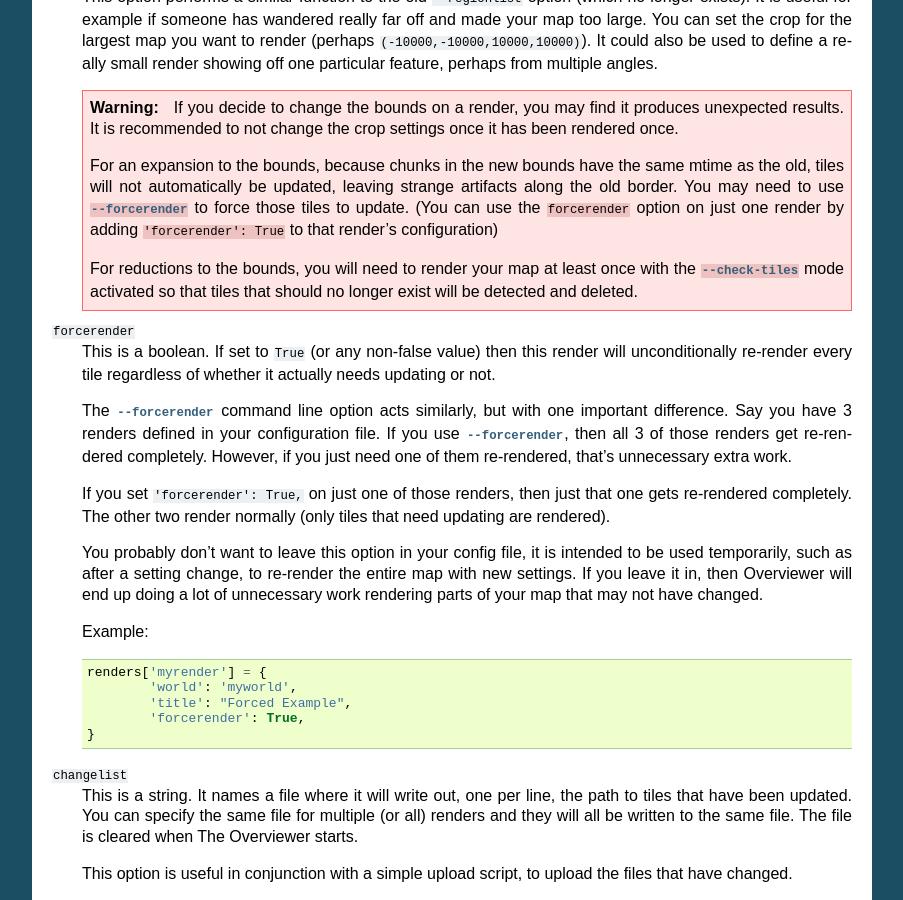
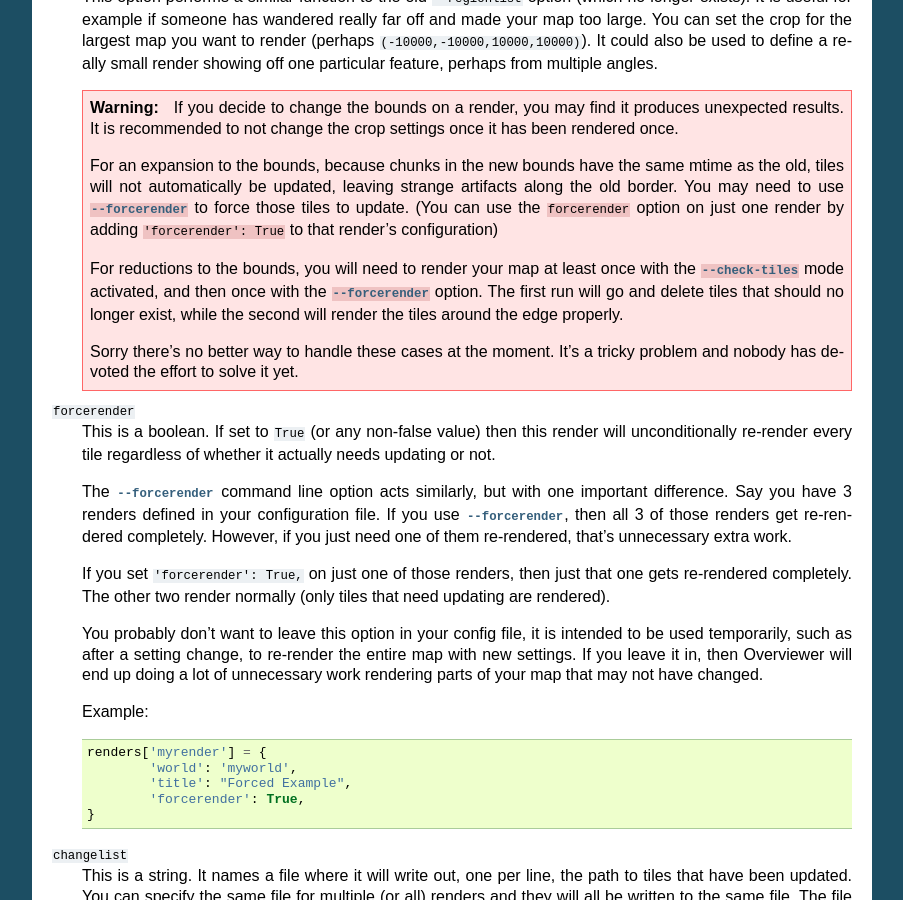
Before and after one commit to overviewer/Minecraft-Overviewer, a Sphinx documentation site: the page built from docs/config.rst, in a window 1280 px wide and 900 px high, scrolled down 6001 px. Shown: the whole window, without its empty margins (198-1101 px from the left). Built offline with Sphinx 7.4.7, drawn with Linux system fonts in a browser that asks for light colours.

Commit message:
corrected the caveat note for the crop option

```diff
--- a/docs/config.rst
+++ b/docs/config.rst
@@ -394,8 +394,13 @@ values. The valid configuration keys are listed below.
         True`` to that render's configuration)
 
         For reductions to the bounds, you will need to render your map at least
-        once with the :option:`--check-tiles` mode activated so that tiles that
-        should no longer exist will be detected and deleted.
+        once with the :option:`--check-tiles` mode activated, and then once with
+        the :option:`--forcerender` option. The first run will go and delete tiles that
+        should no longer exist, while the second will render the tiles around
+        the edge properly.
+
+        Sorry there's no better way to handle these cases at the moment. It's a
+        tricky problem and nobody has devoted the effort to solve it yet.
 
 ``forcerender``
     This is a boolean. If set to ``True`` (or any non-false value) then this
```
